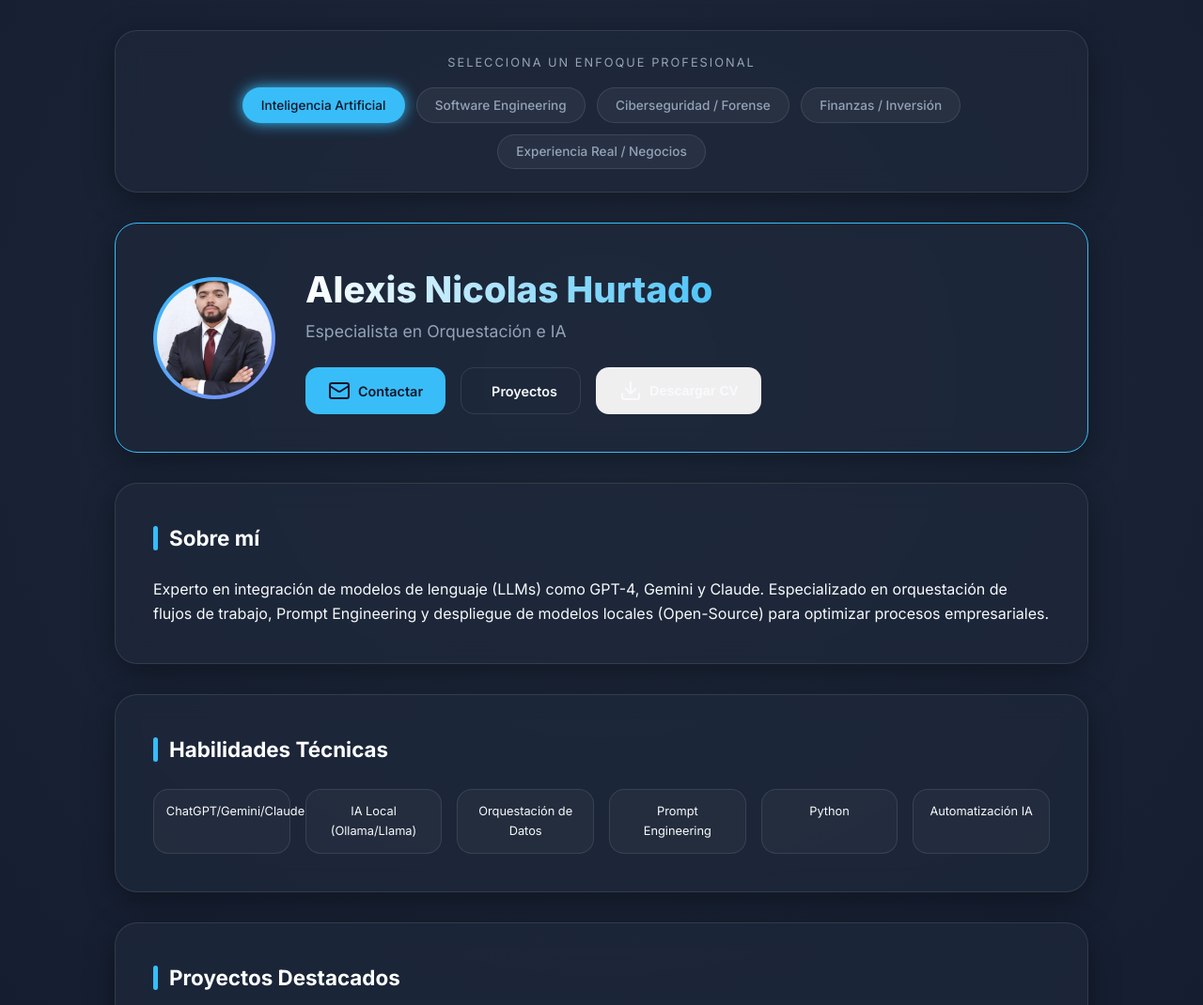
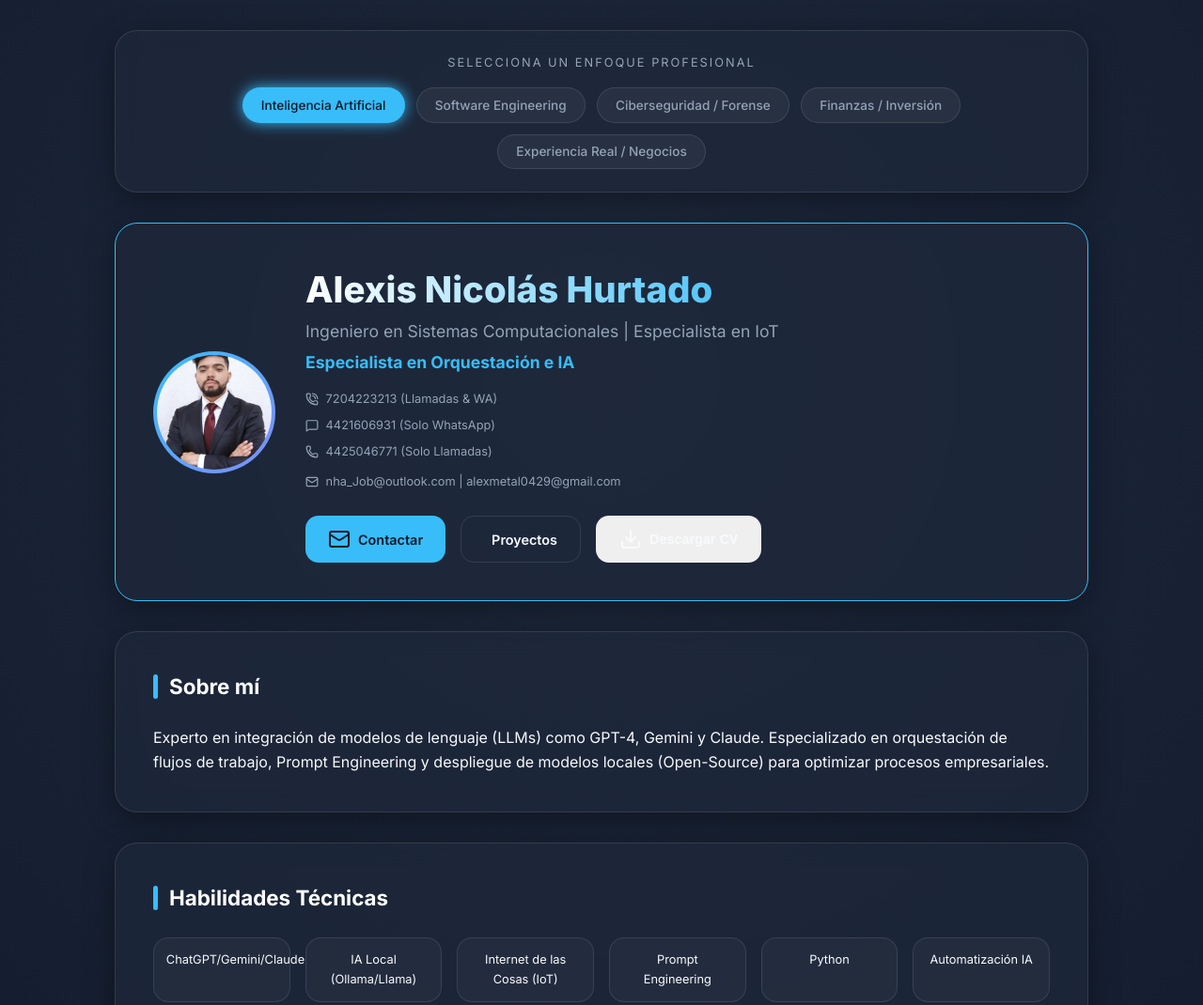
Before and after one commit to ANH-OkapyBeeee/CV_WEB_ANH, a website: page index.html in a window 1280 px wide. Shown: the top 1070 px of the page at 94% size. Drawn offline with nearby package versions, Linux system fonts and the light colour scheme.

Commit message:
Personalización completa: Alexis Nicolás Hurtado, Ing. Sistemas e IoT

```diff
--- a/index.html
+++ b/index.html
@@ -35,10 +35,20 @@
                     </div>
                 </div>
                 <div class="profile-info">
-                    <h1>Alexis Nicolas Hurtado</h1>
-                    <p>Especialista en IA</p>
+                    <h1>Alexis Nicolás Hurtado</h1>
+                    <p>Ingeniero en Sistemas Computacionales | Especialista en IoT</p>
+                    <p id="role-title" style="font-weight: 700; color: var(--gl-accent); margin-top: 5px;">Especialista en IA</p>
+                    <div class="contact-details" style="margin: 0.8rem 0; font-size: 0.8rem; color: var(--gl-text-muted); display: grid; gap: 4px;">
+                        <span><i data-lucide="phone-call" style="width:14px; vertical-align:middle; margin-right:4px;"></i> 7204223213 (Llamadas & WA)</span>
+                        <span><i data-lucide="message-square" style="width:14px; vertical-align:middle; margin-right:4px;"></i> 4421606931 (Solo WhatsApp)</span>
+                        <span><i data-lucide="phone" style="width:14px; vertical-align:middle; margin-right:4px;"></i> 4425046771 (Solo Llamadas)</span>
+                        <div style="margin-top:4px;">
+                            <span><i data-lucide="mail" style="width:14px; vertical-align:middle; margin-right:4px;"></i> nha_Job@outlook.com</span> |
+                            <span>alexmetal0429@gmail.com</span>
+                        </div>
+                    </div>
                     <div class="contact-actions">
-                        <a href="mailto:alexmetal0429@gmail.com" class="btn btn-primary">
+                        <a href="mailto:nha_Job@outlook.com" class="btn btn-primary">
                             <i data-lucide="mail"></i> Contactar
                         </a>
                         <a href="https://github.com/ANH-OkapyBeeee" target="_blank" class="btn btn-outline">
--- a/main.js
+++ b/main.js
@@ -9,7 +9,7 @@ const PROF_DATA = {
         color: "#38bdf8",
         image: "assets/images/perfil-2.jpg",
         about: "Experto en integración de modelos de lenguaje (LLMs) como GPT-4, Gemini y Claude. Especializado en orquestación de flujos de trabajo, Prompt Engineering y despliegue de modelos locales (Open-Source) para optimizar procesos empresariales.",
-        skills: ["ChatGPT/Gemini/Claude", "IA Local (Ollama/Llama)", "Orquestación de Datos", "Prompt Engineering", "Python", "Automatización IA"],
+        skills: ["ChatGPT/Gemini/Claude", "IA Local (Ollama/Llama)", "Internet de las Cosas (IoT)", "Prompt Engineering", "Python", "Automatización IA"],
         projects: [
             { name: "Agente de IA Local", desc: "Implementación de modelos open-source en servidores locales para privacidad total de datos." },
             { name: "Flujos Automatizados", desc: "Integración de IA en flujos de trabajo de oficina para reducir tiempos de respuesta." }
@@ -65,8 +65,8 @@ function switchProfile(profileKey) {
     if (!data) return;
 
     // 1. Actualizar Textos e Imagen
-    document.querySelector('.profile-info h1').innerText = "Alexis Nicolas Hurtado";
-    document.querySelector('.profile-info p').innerText = data.title;
+    document.querySelector('.profile-info h1').innerText = "Alexis Nicolás Hurtado";
+    document.querySelector('#role-title').innerText = data.title;
     document.querySelector('#about p').innerText = data.about;
     document.querySelector('.profile-img img').src = data.image;
     document.querySelector('#hero').style.borderColor = data.color;
@@ -106,12 +106,15 @@ function switchProfile(profileKey) {
  */
 function downloadATS(roleKey, format, pages) {
     const data = PROF_DATA[roleKey];
-    const name = "Alexis Nicolas Hurtado";
-    const contact = "Email: alexmetal0429@gmail.com | GitHub: github.com/ANH-OkapyBeeee";
+    const name = "Alexis Nicolás Hurtado";
+    const title = "Ingeniero en Sistemas Computacionales | Esp. en IoT";
+    const contact = `Email: nha_Job@outlook.com / alexmetal0429@gmail.com
+Te: 720-422-3213 (WhatsApp/Llamadas) | 442-160-6931 (Solo WA) | 442-504-6771 (Solo Llamadas)`;
 
     // Estructura ATS (Solo Texto, Jerarquía Clara)
     let content = `
         <h1>${name.toUpperCase()}</h1>
+        <p><strong>${title.toUpperCase()}</strong></p>
         <p>${contact}</p>
         <hr>
         <h2>RESUMEN PROFESIONAL: ${data.title.toUpperCase()}</h2>
```
